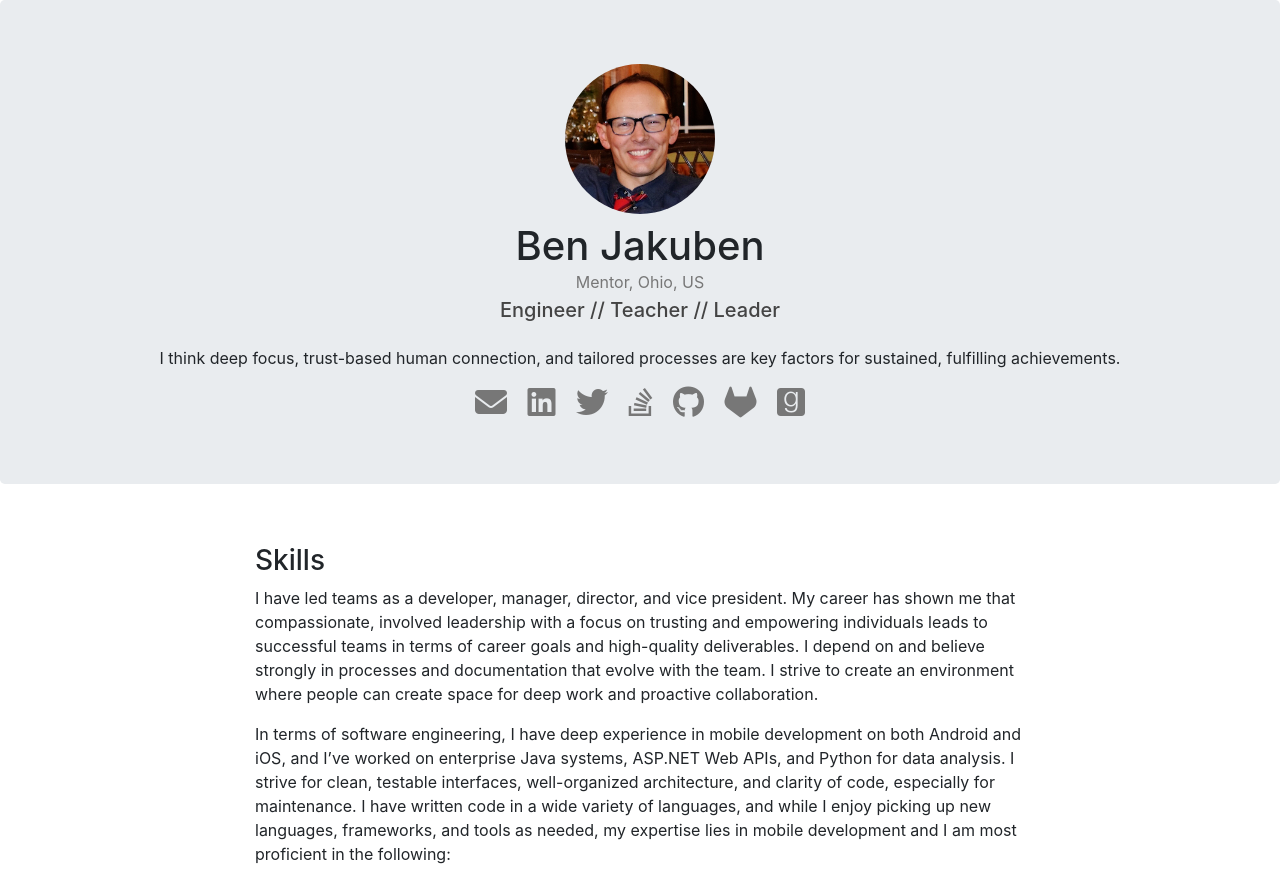
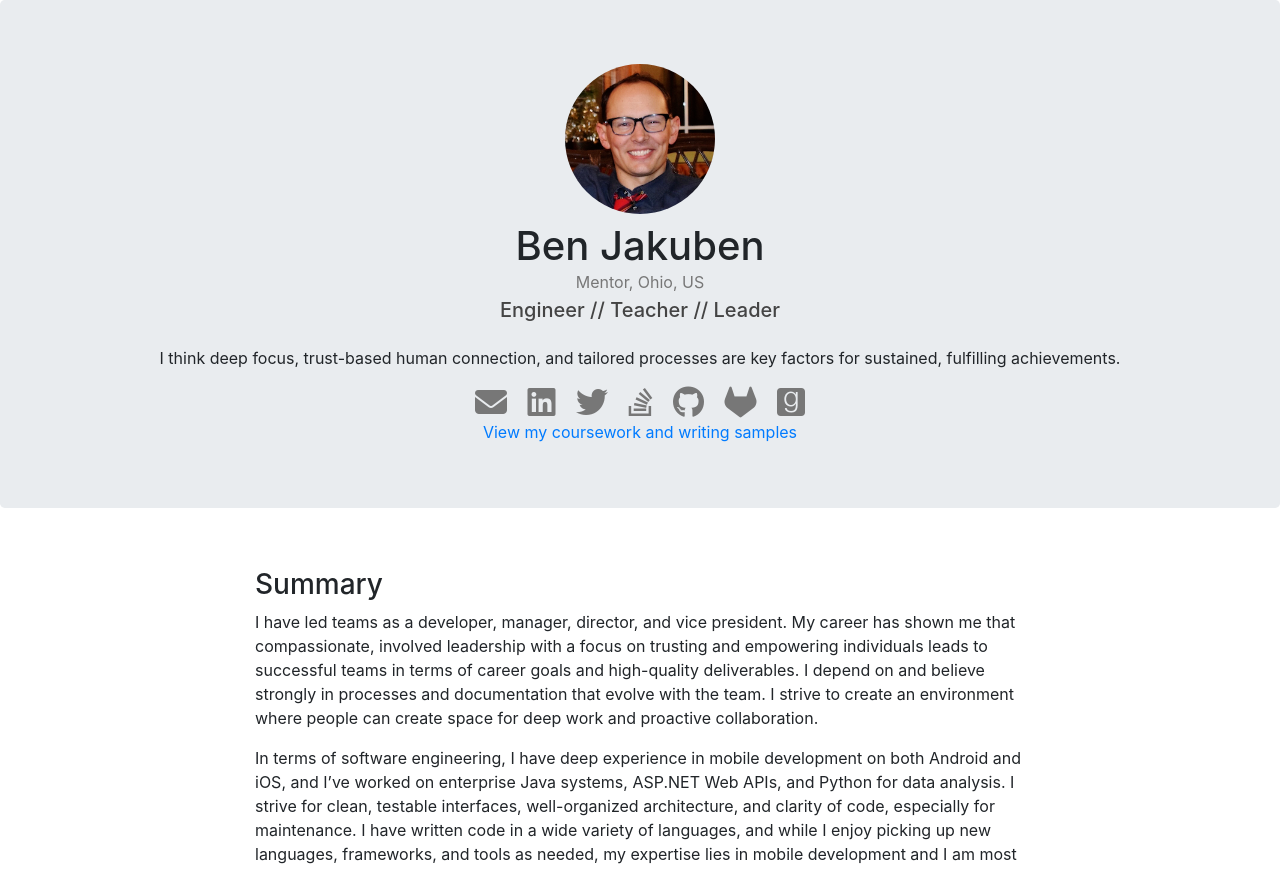
Before and after one commit to benjakuben/benjakuben.github.io, a plain HTML site: page index.html in a window 1280 px wide. Shown: the top 869 px of the page. Drawn offline with nearby package versions, Linux system fonts and the light colour scheme.

Commit message:
Added link to coursework

```diff
--- a/index.html
+++ b/index.html
@@ -30,9 +30,12 @@
             <a href="https://gitlab.com/benjakuben"><i class="fab fa-gitlab fa-2x"></i></a>
             <a href="https://www.goodreads.com/user/show/30103255-ben-jakuben"><i class="fab fa-goodreads fa-2x"></i></a>
         </div>
+        <div class="container text-center">
+            <a href="coursework.html">View my coursework and writing samples</a>
+        </div>
     </div>
     <div class="container">
-        <h3>Skills</h3>
+        <h3>Summary</h3>
         <p>I have led teams as a developer, manager, director, and vice president. My career has shown me that compassionate, involved leadership
           with a focus on trusting and empowering individuals leads to successful teams in terms of career goals and high-quality deliverables. I
           depend on and believe strongly in processes and documentation that evolve with the team. I strive to create an environment where people
```
